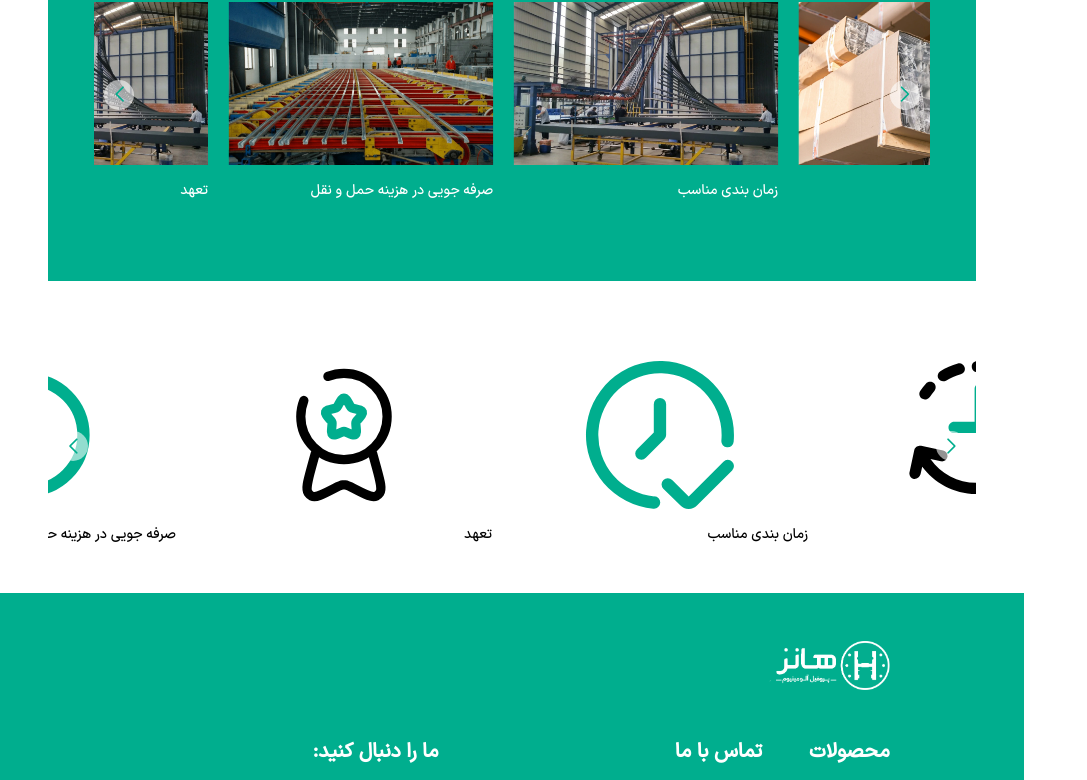
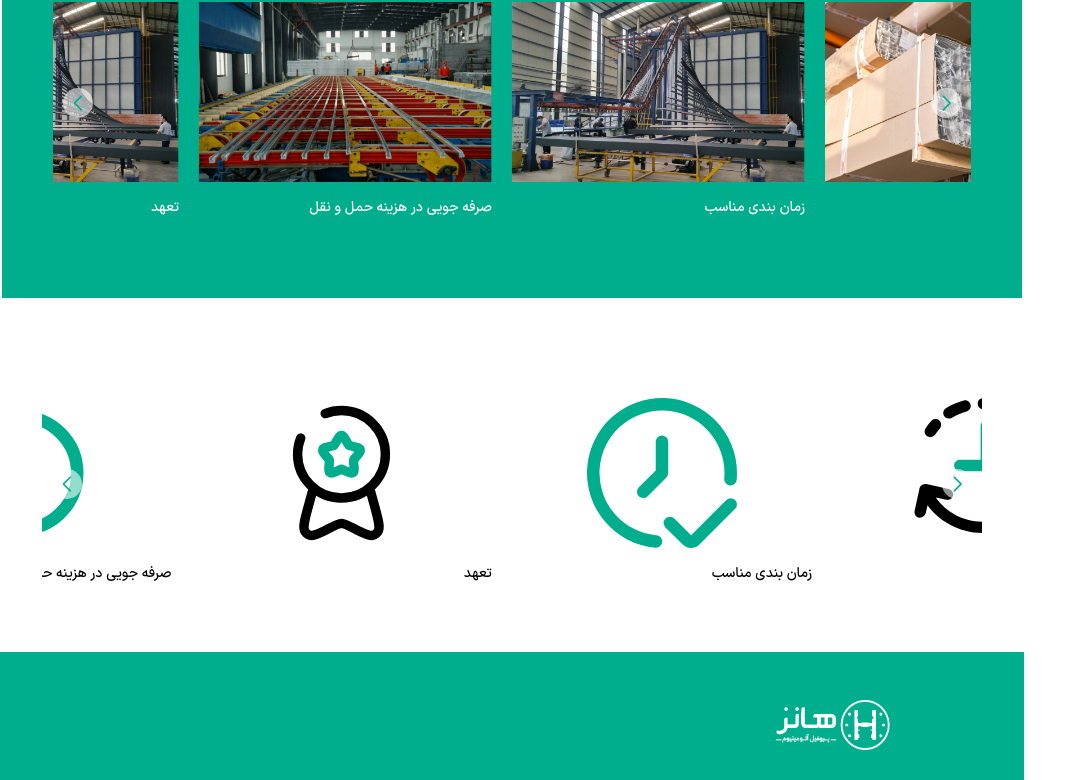
Before and after one commit to zahra-hsb/hanz-, a Next.js app: page /about in a window 1280 px wide. Shown: the part 2016-2796 px from the top of the page, without its empty margins (0-1087 px from the left). Built offline with nearby package versions, Linux system fonts and the light colour scheme.

Commit message:
some styles added

```diff
--- a/src/components/WhyHanzCarousel/index.jsx
+++ b/src/components/WhyHanzCarousel/index.jsx
@@ -13,10 +13,9 @@
 
 
 const WhyHanzCarousel = () => {
-    console.log(icons[0])
     return (
         <>
-            <div id="">
+            <div className="py-5 px-10" id="">
                 <Slider url={''} slidesPerView={4} slides={icons} textSlider={true} />
             </div>
         </>
--- a/src/components/aboutComponent/AboutUs/index.jsx
+++ b/src/components/aboutComponent/AboutUs/index.jsx
@@ -59,6 +59,9 @@
                     </div>
                 </div>
 
+            </div>
+            <div className='w-[110%]'>
+
                 <WhyHanzHome />
                 <WhyHanzCarousel />
             </div>
--- a/src/pages/about/index.js
+++ b/src/pages/about/index.js
@@ -5,7 +5,7 @@
   return (
     <>
       <Main title={'درباره ما'} bg={'bg-aboutSection'} display={'hidden'} height={'h-[360px]'}/>
-      <main className="flex justify-center items-center sm:p-12 py-10">
+      <main className="flex flex-col justify-center items-center sm:p-12 py-10">
         <AboutUs />
       </main>
     </>
```
